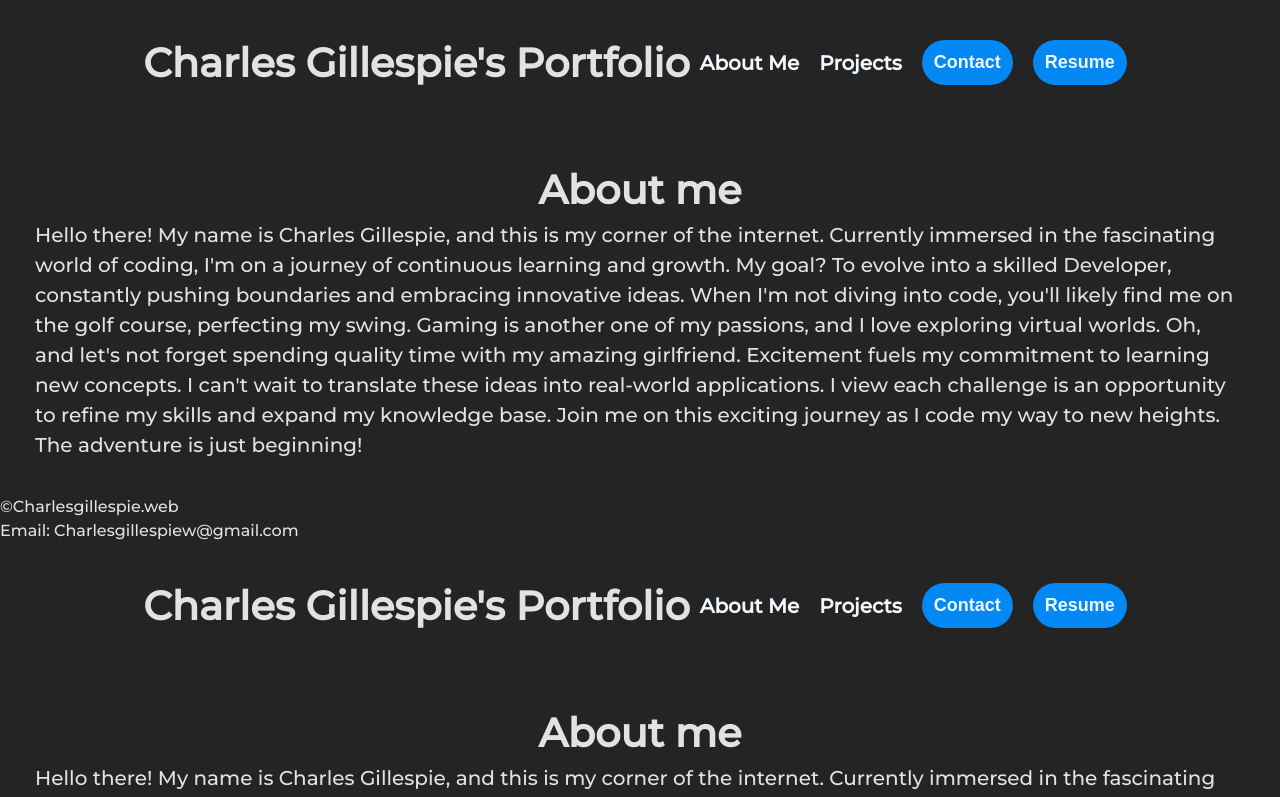
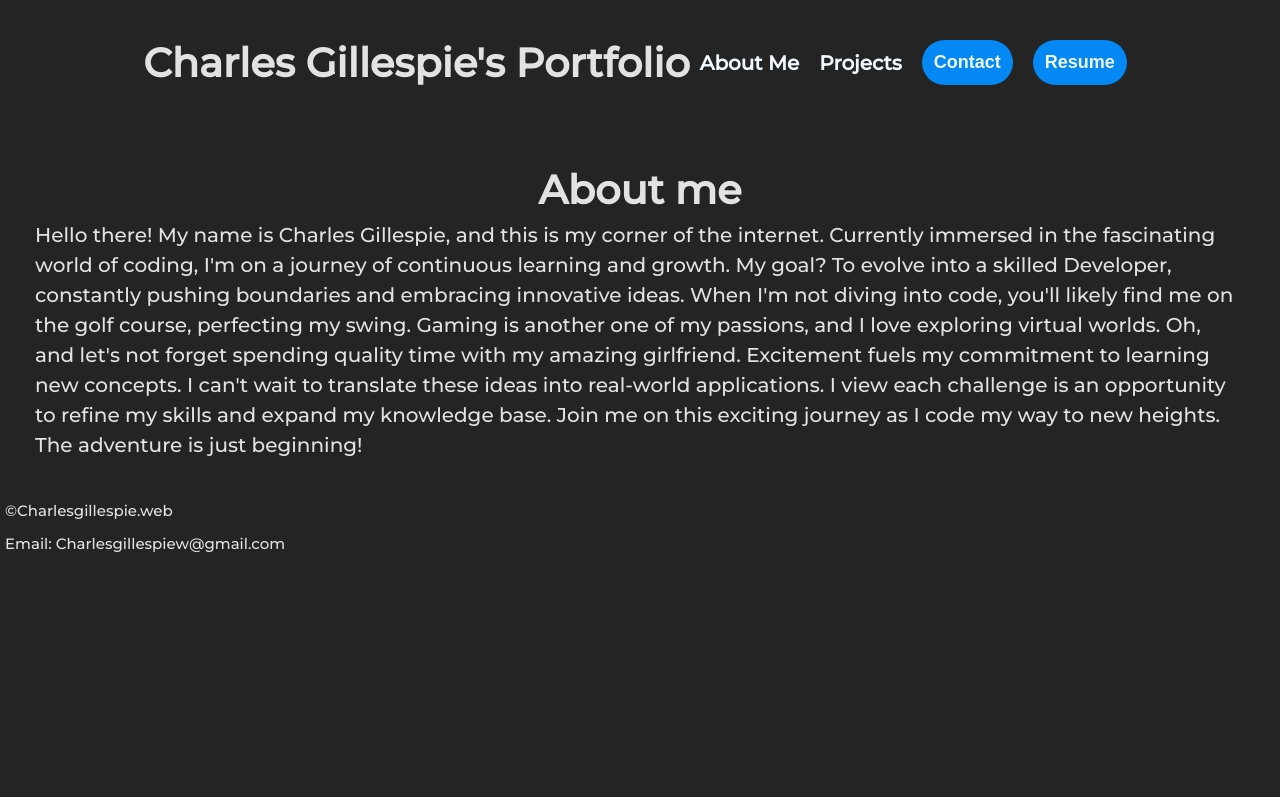
Before and after one commit to CharlesWGillespie/My-React-Portfolio, a React (Vite) app: page / in a window 1280 px wide. Shown: the top 797 px of the page. Built offline with nearby package versions, Linux system fonts and the light colour scheme.

Commit message:
set up routes for all pages

```diff
--- a/src/App.jsx
+++ b/src/App.jsx
@@ -6,9 +6,9 @@ import HomePage from './pages/HomePage';
 function App() {
   return (
     <div>
-      <HomePage />
+      {/* <HomePage />  */}
       <Outlet />
-      <Footer />
+      {/* <Footer />  */}
     </div>
   );
 }
--- a/src/components/Footer.jsx
+++ b/src/components/Footer.jsx
@@ -3,8 +3,8 @@ function Footer(){
 
     return(
         <footer>
-            <p>&copy;Charlesgillespie.web</p>
-            <p>Email: Charlesgillespiew@gmail.com</p>
+            <p className="footer-p-tag">&copy;Charlesgillespie.web</p>
+            <p className="footer-p-tag">Email: Charlesgillespiew@gmail.com</p>
         </footer>
     );
 }
--- a/src/components/Header.jsx
+++ b/src/components/Header.jsx
@@ -6,7 +6,7 @@ function Header(){
         <header>
             <h1>Charles Gillespie's Portfolio</h1>
             <nav>
-                <ul class="nav-links">
+                <ul className="nav-links">
                     <li><a href="#about-me">About Me</a></li>
                     <li><a href="#projects">Projects</a></li>
                 </ul>
--- a/src/index.css
+++ b/src/index.css
@@ -92,3 +92,8 @@ button:hover {
 .p-tag{
   font-size: 20px;
 }
+
+.footer-p-tag{
+  padding: 5px;
+  font-size: 15px;
+}
--- a/src/pages/ContactPage.jsx
+++ b/src/pages/ContactPage.jsx
@@ -0,0 +1,8 @@
+
+export default function ContactPage() {
+    return(
+        <div>
+            <h1>Contact Page</h1>
+        </div>
+    );
+}
--- a/src/pages/ProjectPage.jsx
+++ b/src/pages/ProjectPage.jsx
@@ -0,0 +1,7 @@
+export default function ProjectPage() {
+    return(
+        <div>
+            <h1>Project Page</h1>
+        </div>
+    );
+}
--- a/src/pages/ResumePage.jsx
+++ b/src/pages/ResumePage.jsx
@@ -0,0 +1,7 @@
+export default function ResumePage() {
+    return(
+        <div>
+            <h1>Resume Page</h1>
+        </div>
+    );
+}
```
